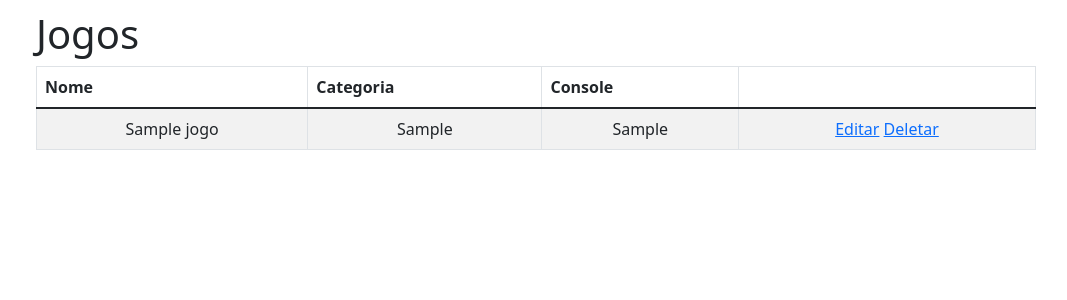
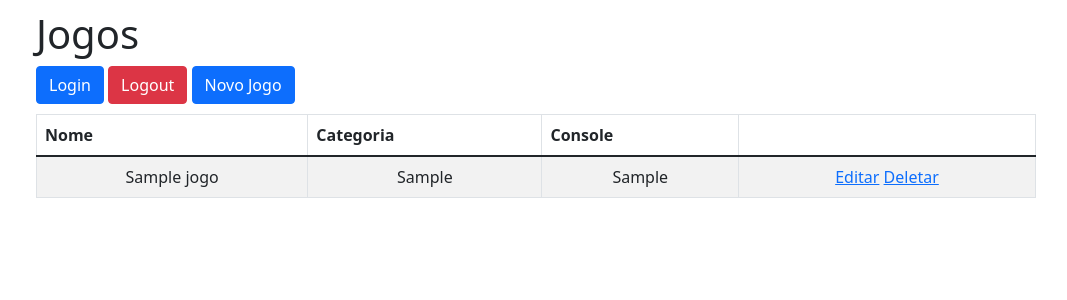
Before and after one commit to vicotirah/jogoteca-alura, a Flask app: page / in a window 1280 px wide. Shown: the top 300 px of the page, without its empty margins (104-1171 px from the left). Run offline with Flask 3, Linux system fonts and the light colour scheme; tables that the repository leaves empty hold one stand-in row (values such as "Sample post"); some libraries are stand-ins or nearby versions.

Commit message:
adicionando botões

```diff
--- a/templates/editar_jogo.html
+++ b/templates/editar_jogo.html
@@ -25,6 +25,7 @@
             <input type="text" id="console" name="console" class="form-control" value="{{ jogo.console }}">
           </div>
           <button type="submit" class="btn btn-primary btn-salvar">Salvar</button>
+          <a class="btn btn-danger" href="{{ url_for('index') }}">Voltar</a>
         </fieldset>
       </form>
 {% endblock %}
--- a/templates/index.html
+++ b/templates/index.html
@@ -1,5 +1,9 @@
 {% extends "template.html" %}
 {% block conteudo %}
+
+      <a class="btn btn-primary" href="{{ url_for('login') }}">Login</a>
+      <a class="btn btn-danger" href="{{ url_for('logout') }}">Logout</a>
+      <a class="btn btn-primary" href="{{ url_for('adicionar_jogo') }}">Novo Jogo</a>
       <table class="table table-striped table-responsive table-bordered">
          <thead class="thead-default">
             <tr>
--- a/templates/login.html
+++ b/templates/login.html
@@ -6,4 +6,5 @@
         <p><label>Senha:</label> <input class="form-control" type="password" name="senha" required></p>
         <p><button class="btn btn-primary" type="submit">Entrar</button></p>
     </form>
+    <a class="btn btn-danger" href="{{ url_for('index') }}">Voltar</a>
 {% endblock %}
--- a/templates/novo_jogo.html
+++ b/templates/novo_jogo.html
@@ -26,6 +26,7 @@
             <input type="text" id="console" name="console" class="form-control">
           </div>
           <button type="submit" class="btn btn-primary btn-salvar">Salvar</button>
+          <a class="btn btn-danger" href="{{ url_for('index') }}">Voltar</a>
         </fieldset>
       </form>
 {% endblock %}
```
Lines whose indentation alone changed are shown as unchanged.
